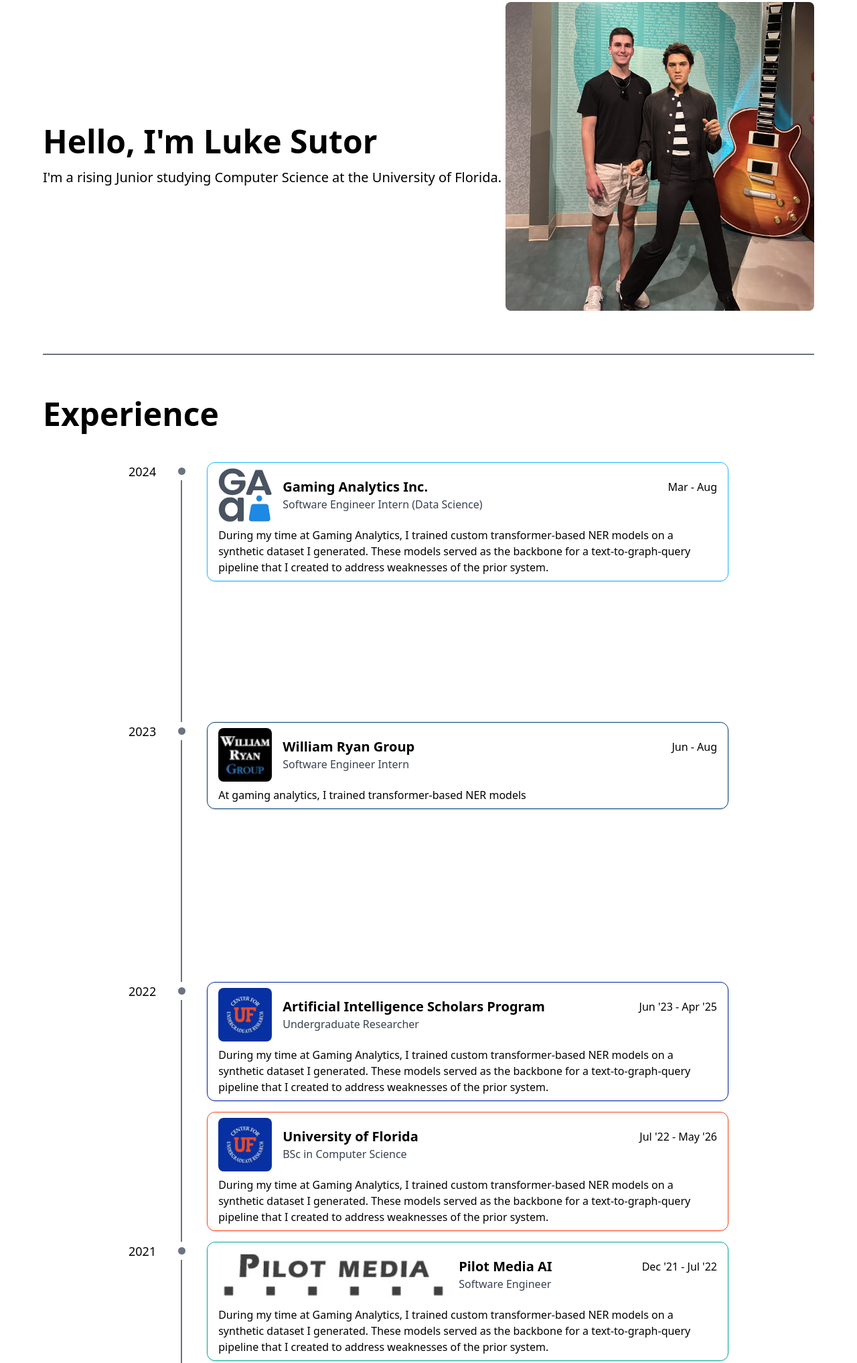
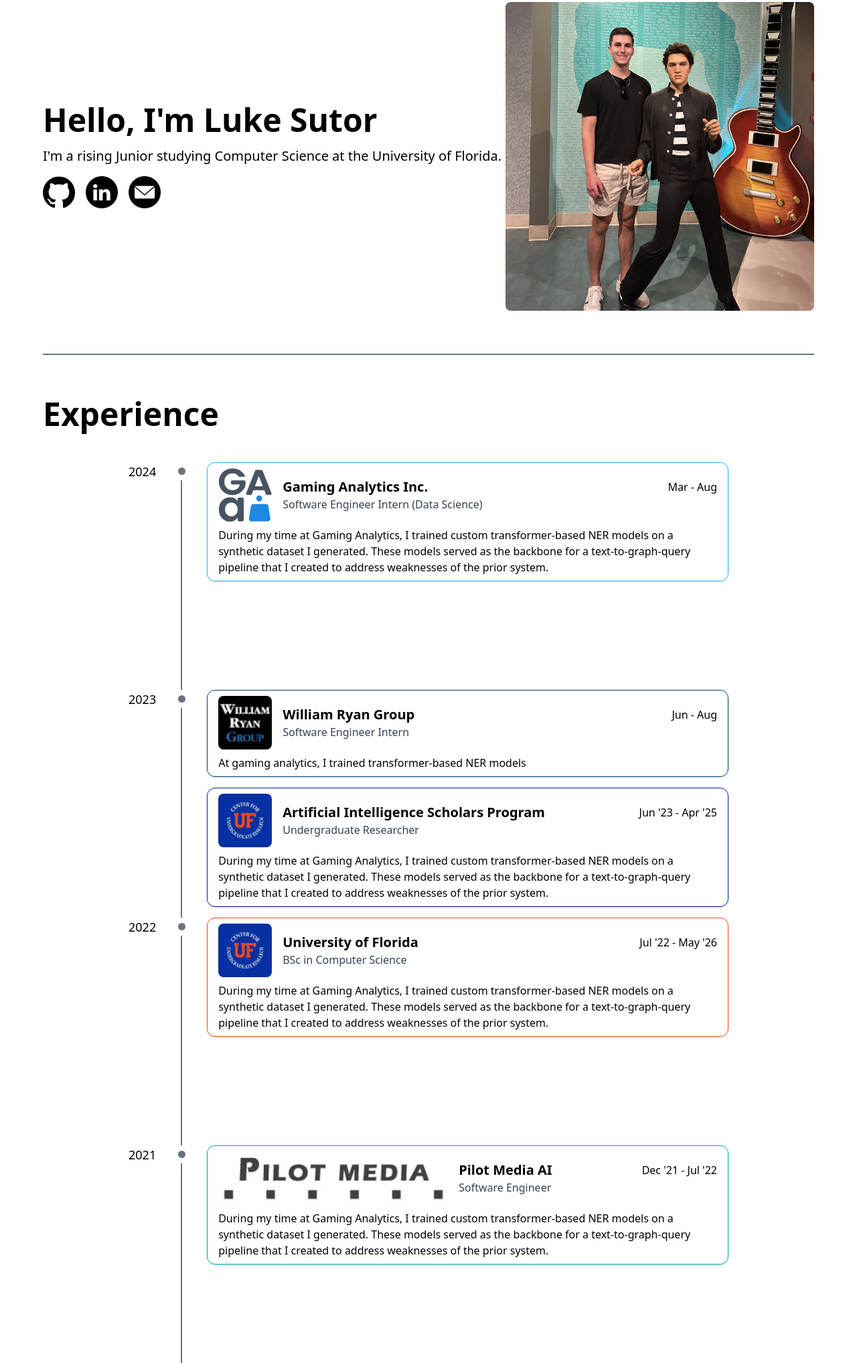
Before and after one commit to LukeSutor/lukesutor.github.io, a Gatsby site: page / in a window 1280 px wide. Shown: the part 165-2200 px from the top of the page at 67% size. Built offline with nearby package versions, Linux system fonts and the light colour scheme; Gatsby itself is replaced by a stand-in of ours.

Commit message:
add links to hero

```diff
--- a/src/components/experience.js
+++ b/src/components/experience.js
@@ -35,21 +35,21 @@ const years = [
         color: "#073e6f",
         range: "2023/6-2023/8",
       },
+      {
+        title: "Artificial Intelligence Scholars Program",
+        position: "Undergraduate Researcher",
+        months: "Jun '23 - Apr '25",
+        image: ai_scholars,
+        caption:
+          "During my time at Gaming Analytics, I trained custom transformer-based NER models on a synthetic dataset I generated. These models served as the backbone for a text-to-graph-query pipeline that I created to address weaknesses of the prior system.",
+        color: "#0021a5",
+        range: "2023/4-2025/4",
+      }
     ],
   },
   {
     year: 2022,
     experiences: [
-        {
-            title: "Artificial Intelligence Scholars Program",
-            position: "Undergraduate Researcher",
-            months: "Jun '23 - Apr '25",
-            image: ai_scholars,
-            caption:
-              "During my time at Gaming Analytics, I trained custom transformer-based NER models on a synthetic dataset I generated. These models served as the backbone for a text-to-graph-query pipeline that I created to address weaknesses of the prior system.",
-            color: "#0021a5",
-            range: "2023/4-2025/4",
-          },
           {
             title: "University of Florida",
             position: "BSc in Computer Science",
@@ -58,7 +58,7 @@ const years = [
             caption:
               "During my time at Gaming Analytics, I trained custom transformer-based NER models on a synthetic dataset I generated. These models served as the backbone for a text-to-graph-query pipeline that I created to address weaknesses of the prior system.",
             color: "#fa4616",
-            range: "2022/6-2026/5",
+            range: "2022/7-2026/5",
           }
     ],
   },
--- a/src/components/header.js
+++ b/src/components/header.js
@@ -2,11 +2,13 @@ import * as React from "react"
 import { Link } from "gatsby"
 
 const Header = ({ siteTitle }) => (
-  <header className="flex justify-between w-full bg-gray-50 px-16 py-6">
-    <Link to="/">{siteTitle}</Link>
-    <div className="flex flex-row items-center space-x-6">
-      <Link to="/#experience">Experience</Link>
-      <Link to="/#projects">Projects</Link>
+  <header className="w-full bg-gray-50 px-16 py-6">
+    <div className="flex justify-between w-full max-w-screen-2xl mx-auto">
+      <Link to="/">{siteTitle}</Link>
+      <div className="flex flex-row items-center space-x-6">
+        <Link to="/#experience">Experience</Link>
+        <Link to="/#projects">Projects</Link>
+      </div>
     </div>
   </header>
 )
--- a/src/components/hero.js
+++ b/src/components/hero.js
@@ -1,14 +1,45 @@
 import * as React from "react"
 import { StaticImage } from "gatsby-plugin-image"
+
+import github from "../images/github.png"
+import linkedin from "../images/linkedin.png"
+import mail from "../images/mail.png"
+
+const links = [
+  {
+    "image": github,
+    "href": "https://github.com/LukeSutor",
+    "alt": "GitHub"
+  },
+  {
+    "image": linkedin,
+    "href": "https://www.linkedin.com/in/luke-sutor/",
+    "alt": "LinkedIn"
+  },
+  {
+      "image": mail,
+      "href": "mailto:lukesutor@gmail.com",
+      "alt": "Email"
+  }
+]
 
 const Hero = ({}) => (
   <div className="flex flex-row justify-between m-0">
     <div className="flex flex-col space-y-4 my-auto">
       <h1 className="text-5xl font-bold">Hello, I'm Luke Sutor</h1>
-      <p className="text-xl">
+      <p className="text-xl mb-4">
         I'm a rising Junior studying Computer Science at the University of
         Florida.
       </p>
+      <div className="flex flex-row space-x-4">
+        {links.map((link) => {
+          return (
+            <a href={link.href} rel="noreferrer" target="_blank">
+              <img className="h-12" src={link.image} alt={link.alt} />
+            </a>
+          );
+        })}
+      </div>
     </div>
     <div className="w-[40%]">
       <StaticImage
```
Also changed, not shown: src/images/github.png (added), src/images/linkedin.png (added), src/images/mail.png (added).
